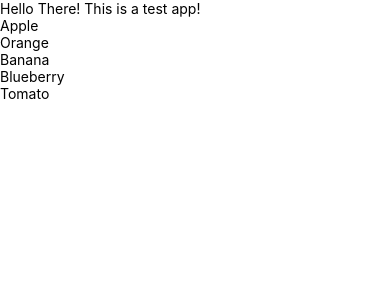
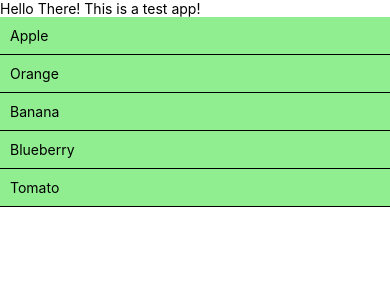
Before and after one commit to johannesmu/FirstApp21T3, a React Native app: screen / in a window 390 px wide. Shown: the top 300 px of the page. Built offline with nearby package versions, Linux system fonts and the light colour scheme.

Commit message:
Externalise Item component

```diff
--- a/App.js
+++ b/App.js
@@ -2,14 +2,8 @@ import { StatusBar } from 'expo-status-bar';
 import React, {useState,useEffect} from 'react';
 import { StyleSheet, Text, View, FlatList, TouchableOpacity} from 'react-native';
 import Constants from 'expo-constants'
+import {Item} from './components/Item'
 
-const Item = (props) => {
-  return(
-    <View>
-      <Text>{props.text}</Text>
-    </View>
-  )
-}
 
 export default function App() {
 
--- /dev/null
+++ b/components/Item.js
@@ -0,0 +1,18 @@
+import React from 'react'
+import { View, Text, StyleSheet } from 'react-native'
+export const Item = (props) => {
+  return(
+    <View style={styles.container}>
+      <Text>{props.text}</Text>
+    </View>
+  )
+}
+
+const styles = StyleSheet.create({
+  container: {
+    padding: 10,
+    backgroundColor: 'lightgreen',
+    borderBottomColor: 'black',
+    borderBottomWidth: 1,
+  },
+})
```
